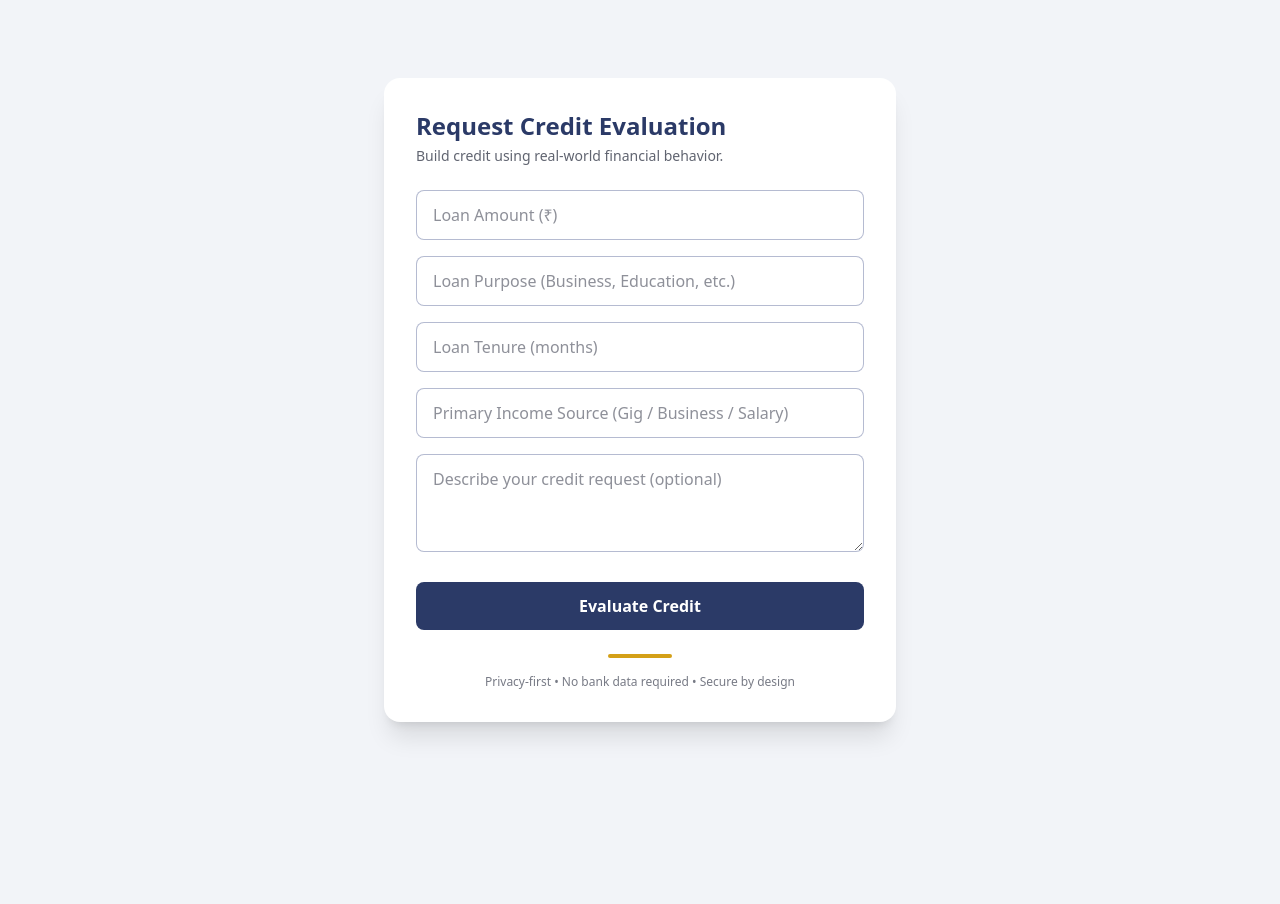
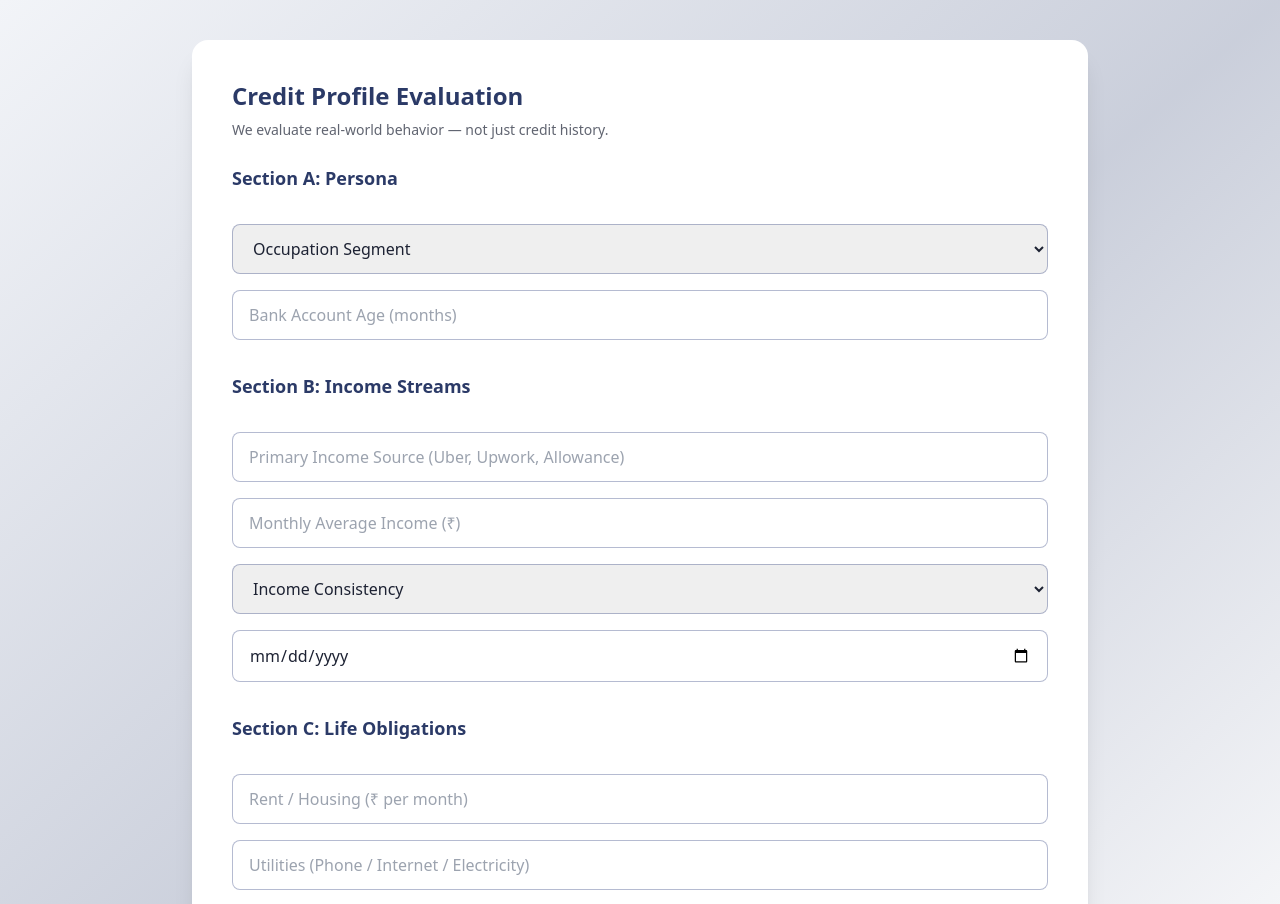
Before and after one commit to Spuk2006-glitch/Thin_film, a React (Vite) app: page / in a window 1280 px wide. Shown: the top 904 px of the page. Before the commit the page ends 800 px from the top, so only its background shows below. Built offline with nearby package versions, Linux system fonts and the light colour scheme.

Commit message:
Basic template

```diff
--- a/src/index.css
+++ b/src/index.css
@@ -3,7 +3,7 @@
 @tailwind utilities;
 
 body {
-  background-color: #F2F4F8;
   color: #1D2233;
   font-family: system-ui, -apple-system, BlinkMacSystemFont, sans-serif;
+  background-color: #F2F4F8;
 }
--- a/src/pages/LoanRequest.jsx
+++ b/src/pages/LoanRequest.jsx
@@ -1,102 +1,157 @@
 import { useState } from "react";
 
 export default function LoanRequest(){
-    const [amount, setAmount] = useState("");
-    const [message, setMessage] = useState("");
-    const [loanPurpose, setLoanPurpose] = useState("");
-    const [tenure, setTenure] = useState("");
-    const [incomeSource, setIncomeSource] = useState("");
-    const [loading, setLoading] = useState(false);
+    const [form, setForm] = useState({
+        occupation: "",
+        accountAge: "",
+        primarySource: "",
+        monthlyAvg: "",
+        consistency: "",
+        lastDeposit: "",
+        rent: "",
+        utilities: "",
+        missedPayments: "",
+      });
+
+      const handleChange = (e) => {
+        setForm({ ...form, [e.target.name]: e.target.value });
+      };
+
       const handleSubmit = () => {
-        if (!amount || !message || !loanPurpose || !tenure || !incomeSource) {
-          alert("Fill all fields");
-          return;
-        }
-
-        setLoading(true);
-
-        setTimeout(() => {
-          setLoading(false);
-          alert("Credit evaluation started");
-          console.log({
-            amount,
-            message,
-            loanPurpose,
-            tenure,
-            incomeSource,
-          });
-        }, 2000);
+        console.log("Submitted Credit Profile:", form);
+        alert("Credit profile submitted for evaluation");
       };
 
       return (
-        <div className="min-h-screen bg-background flex items-center justify-center px-4">
-          <div className="w-full max-w-lg bg-white rounded-2xl shadow-xl p-8">
-            <h2 className="text-2xl font-bold text-primary mb-1">
-              Request Credit Evaluation
-            </h2>
+        <div className="min-h-screen flex items-center justify-center bg-gradient-to-br from-background via-primary/20 to-white px-4 py-10">
+        <div className="w-full max-w-4xl bg-white rounded-2xl shadow-xl px-6 sm:px-8 lg:px-10 py-10">
+
+
+            {/* Header */}
+            <h1 className="text-2xl font-bold text-primary mb-2">
+              Credit Profile Evaluation
+            </h1>
             <p className="text-sm text-text/70 mb-6">
-              Build credit using real-world financial behavior.
+              We evaluate real-world behavior — not just credit history.
             </p>
+
+            {/* SECTION A */}
+            <section className="mb-8 space-y-4">
+              <h3 className="text-lg font-semibold text-primary mb-4">
+                Section A: Persona
+              </h3>
+
+              <select
+                name="occupation"
+                value={form.occupation}
+                onChange={handleChange}
+                className="w-full mb-4 px-4 py-3 rounded-lg border border-secondary/40 focus:ring-2 focus:ring-primary"
+              >
+                <option value="">Occupation Segment</option>
+                <option value="gig">Gig Worker</option>
+                <option value="student">Student</option>
+                <option value="freelancer">Freelancer</option>
+              </select>
+
               <input
                 type="number"
-              placeholder="Loan Amount (₹)"
-              value={amount}
-              onChange={(e) => setAmount(e.target.value)}
-              className="w-full mb-4 px-4 py-3 rounded-lg border border-secondary/40
-                         text-text placeholder-text/50
-                         focus:outline-none focus:ring-2 focus:ring-primary"
+                name="accountAge"
+                placeholder="Bank Account Age (months)"
+                value={form.accountAge}
+                onChange={handleChange}
+                className="w-full px-4 py-3 rounded-lg border border-secondary/40 focus:ring-2 focus:ring-primary"
               />
+            </section>
+
+            {/* SECTION B */}
+            <section className="mb-8 space-y-4">
+              <h3 className="text-lg font-semibold text-primary mb-4">
+                Section B: Income Streams
+              </h3>
+
               <input
                 type="text"
-              placeholder="Loan Purpose (Business, Education, etc.)"
-              value={loanPurpose}
-              onChange={(e) => setLoanPurpose(e.target.value)}
-              className="w-full mb-4 px-4 py-3 rounded-lg border border-secondary/40
-                         text-text placeholder-text/50
-                         focus:outline-none focus:ring-2 focus:ring-primary"
+                name="primarySource"
+                placeholder="Primary Income Source (Uber, Upwork, Allowance)"
+                value={form.primarySource}
+                onChange={handleChange}
+                className="w-full px-4 py-3 rounded-lg border border-secondary/40 focus:ring-2 focus:ring-primary"
               />
+
               <input
                 type="number"
-              placeholder="Loan Tenure (months)"
-              value={tenure}
-              onChange={(e) => setTenure(e.target.value)}
-              className="w-full mb-4 px-4 py-3 rounded-lg border border-secondary/40
-                         text-text placeholder-text/50
-                         focus:outline-none focus:ring-2 focus:ring-primary"
+                name="monthlyAvg"
+                placeholder="Monthly Average Income (₹)"
+                value={form.monthlyAvg}
+                onChange={handleChange}
+                className="w-full px-4 py-3 rounded-lg border border-secondary/40 focus:ring-2 focus:ring-primary"
               />
+
+              <select
+                name="consistency"
+                value={form.consistency}
+                onChange={handleChange}
+                className="w-full mb-4 px-4 py-3 rounded-lg border border-secondary/40 focus:ring-2 focus:ring-primary"
+              >
+                <option value="">Income Consistency</option>
+                <option value="high">High – Weekly</option>
+                <option value="medium">Medium – Irregular</option>
+                <option value="low">Low – Sporadic</option>
+              </select>
+
               <input
-              type="text"
-              placeholder="Primary Income Source (Gig / Business / Salary)"
-              value={incomeSource}
-              onChange={(e) => setIncomeSource(e.target.value)}
-              className="w-full mb-4 px-4 py-3 rounded-lg border border-secondary/40
-                         text-text placeholder-text/50
-                         focus:outline-none focus:ring-2 focus:ring-primary"
+                type="date"
+                name="lastDeposit"
+                value={form.lastDeposit}
+                onChange={handleChange}
+                className="w-full px-4 py-3 rounded-lg border border-secondary/40 focus:ring-2 focus:ring-primary"
               />
-            <textarea
-              rows={3}
-              placeholder="Describe your credit request (optional)"
-              value={message}
-              onChange={(e) => setMessage(e.target.value)}
-              className="w-full mb-6 px-4 py-3 rounded-lg border border-secondary/40
-                         text-text placeholder-text/50
-                         focus:outline-none focus:ring-2 focus:ring-primary"
+            </section>
+
+            {/* SECTION C */}
+            <section className="mb-8 space-y-4">
+              <h3 className="text-lg font-semibold text-primary mb-4">
+                Section C: Life Obligations
+              </h3>
+
+              <input
+                type="number"
+                name="rent"
+                placeholder="Rent / Housing (₹ per month)"
+                value={form.rent}
+                onChange={handleChange}
+                className="w-full px-4 py-3 rounded-lg border border-secondary/40 focus:ring-2 focus:ring-primary"
               />
+
+              <input
+                type="number"
+                name="utilities"
+                placeholder="Utilities (Phone / Internet / Electricity)"
+                value={form.utilities}
+                onChange={handleChange}
+                className="w-full px-4 py-3 rounded-lg border border-secondary/40 focus:ring-2 focus:ring-primary"
+              />
+
+              <input
+                type="number"
+                name="missedPayments"
+                placeholder="Missed Payments (last 6 months)"
+                value={form.missedPayments}
+                onChange={handleChange}
+                className="w-full px-4 py-3 rounded-lg border border-secondary/40 focus:ring-2 focus:ring-primary"
+              />
+            </section>
+
+            {/* Submit */}
             <button
               onClick={handleSubmit}
-              disabled={loading}
-              className={`w-full py-3 rounded-lg font-semibold text-white transition
-                ${loading
-                  ? "bg-secondary cursor-not-allowed"
-                  : "bg-primary hover:bg-secondary"}
-              `}
+              className="w-full bg-primary hover:bg-secondary text-white py-3 rounded-lg font-semibold transition"
             >
-              {loading ? "Evaluating..." : "Evaluate Credit"}
+              Run Credit Evaluation
             </button>
-            <div className="h-1 w-16 bg-accent rounded-full mx-auto mt-6" />
 
             <p className="text-xs text-text/60 text-center mt-4">
-              Privacy-first • No bank data required • Secure by design
+              Your data is processed securely. Only decisions are shared.
             </p>
         </div>
     </div>
--- a/tailwind.config.js
+++ b/tailwind.config.js
@@ -1,5 +1,9 @@
+/** @type {import('tailwindcss').Config} */
 export default {
-    content: ["./index.html", "./src/**/*.{js,jsx}"],
+    content: [
+      "./index.html",
+      "./src/**/*.{js,jsx}",
+    ],
     theme: {
       extend: {
         colors: {
@@ -11,4 +15,5 @@ export default {
         },
       },
     },
+    plugins: [],
   };
```
Also changed, not shown: public/8410.jpg (added). Lines whose indentation alone changed are shown as unchanged.
